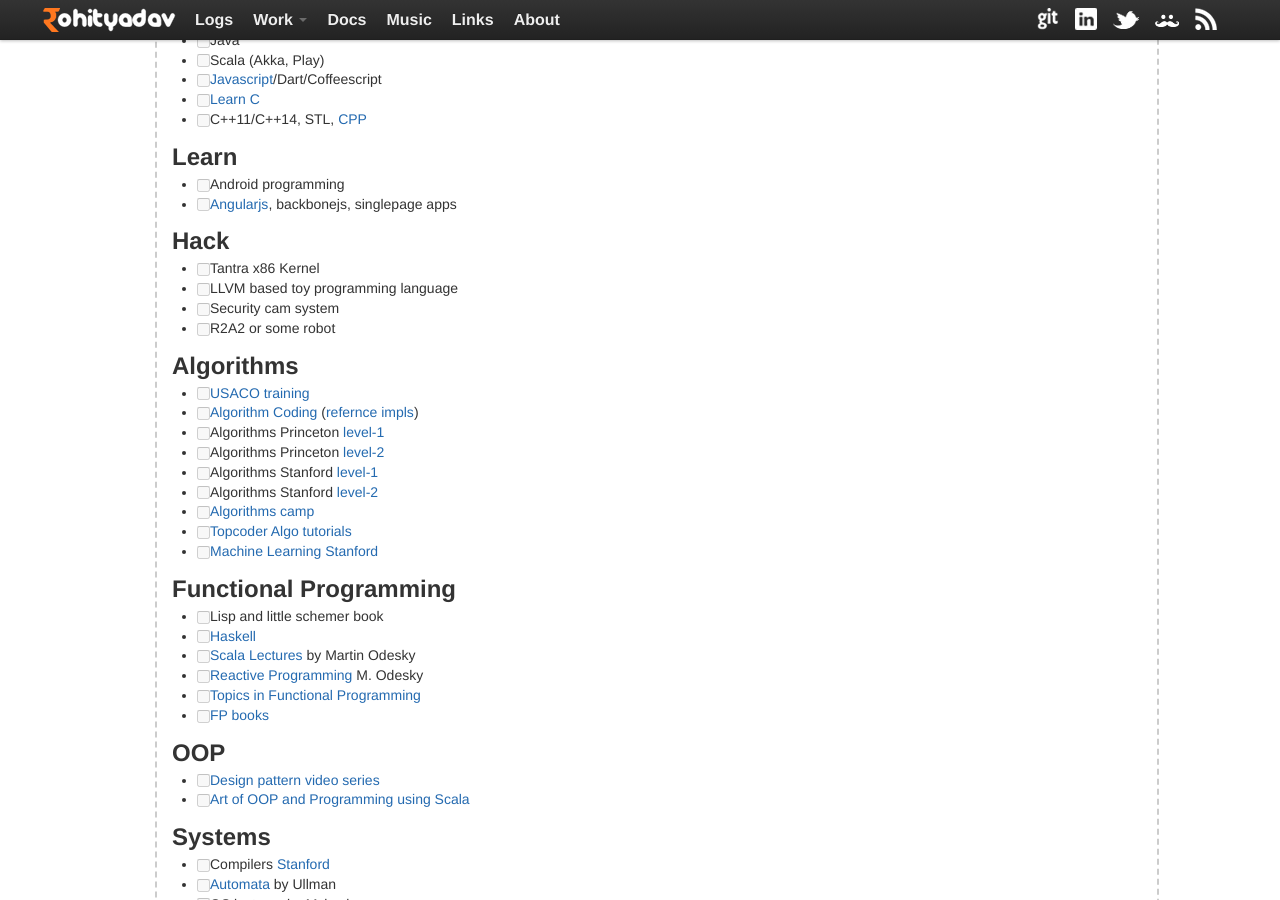
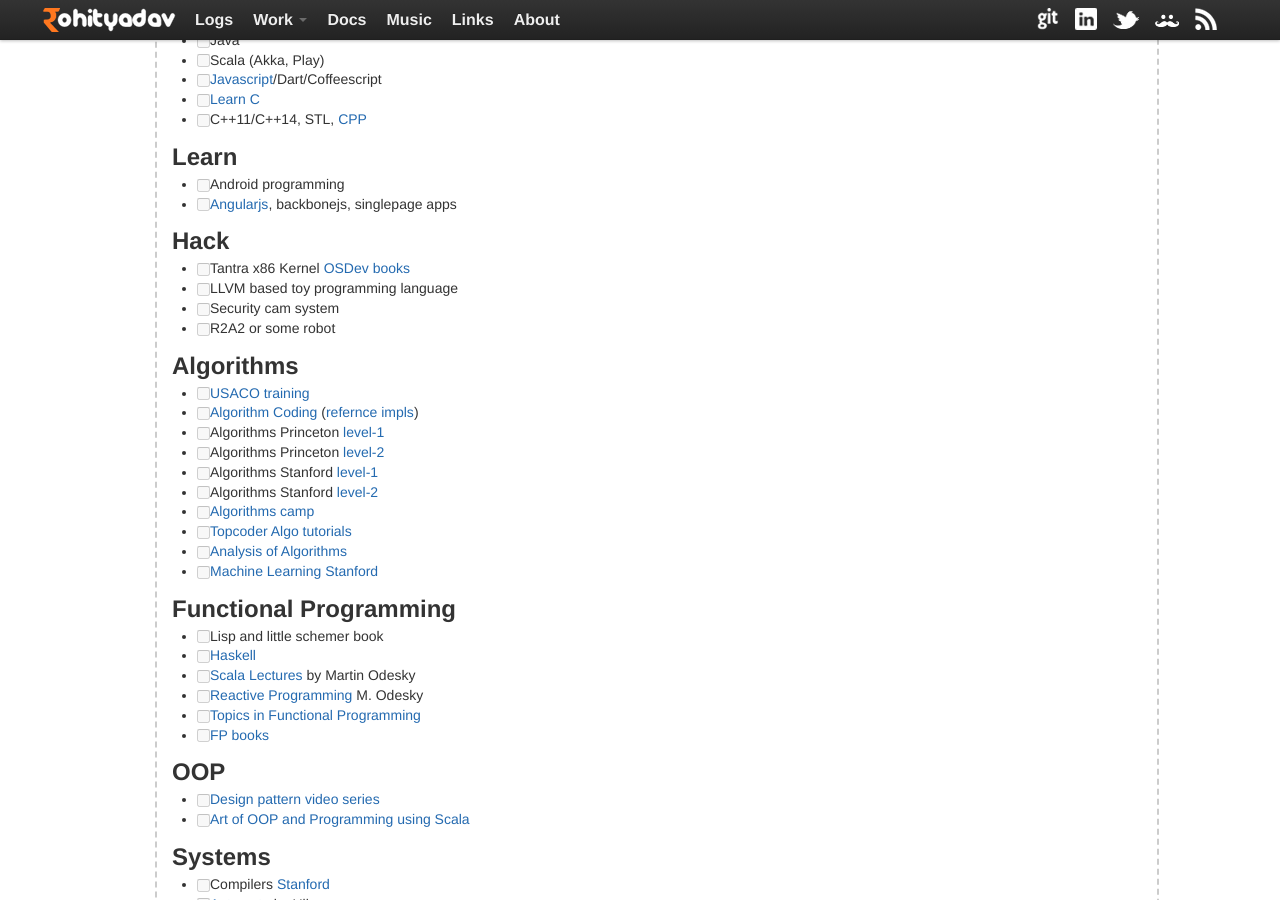
Before and after one commit to rohityadavcloud/rohityadavcloud.github.io, a Jekyll site: the page built from kaizen/index.markdown, in a window 1280 px wide and 900 px high, scrolled down 370 px. Built offline with Jekyll 4.4.1, drawn with Linux system fonts in a browser that asks for light colours; Markdown is read by kramdown in place of the engine named in the settings.

Commit message:
kaizen: add/update links
Signed-off-by: Rohit Yadav <bhaisaab@baagi.org>

```diff
--- a/kaizen/index.markdown
+++ b/kaizen/index.markdown
@@ -32,7 +32,7 @@
 
 ## Hack
 
-- [ ] Tantra x86 Kernel
+- [ ] Tantra x86 Kernel [OSDev books](http://wiki.osdev.org/Books)
 - [ ] LLVM based toy programming language
 - [ ] Security cam system
 - [ ] R2A2 or some robot
@@ -47,6 +47,7 @@
 - [ ] Algorithms Stanford [level-2](https://class.coursera.org/algo2-2012-001/lecture)
 - [ ] [Algorithms camp](http://www.youtube.com/watch?v=vZ2Wn6Ly8Ok&playnext=1&list=PL713C10F05D6BB7BF)
 - [ ] [Topcoder Algo tutorials](http://community.topcoder.com/tc?module=Static&d1=tutorials&d2=alg_index)
+- [ ] [Analysis of Algorithms](https://www.coursera.org/course/aofa)
 - [ ] [Machine Learning Stanford](https://class.coursera.org/ml-004/lecture)
 
 ## Functional Programming
```
